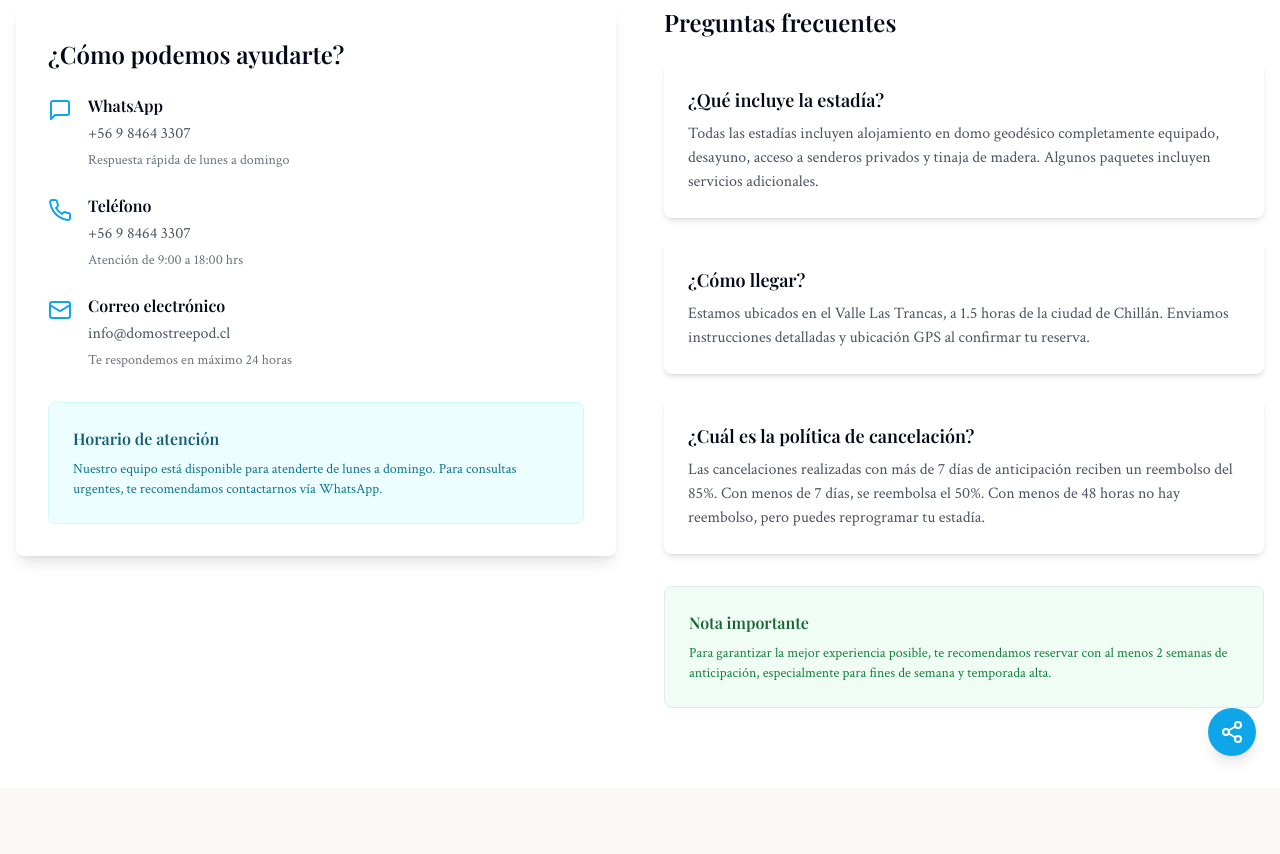
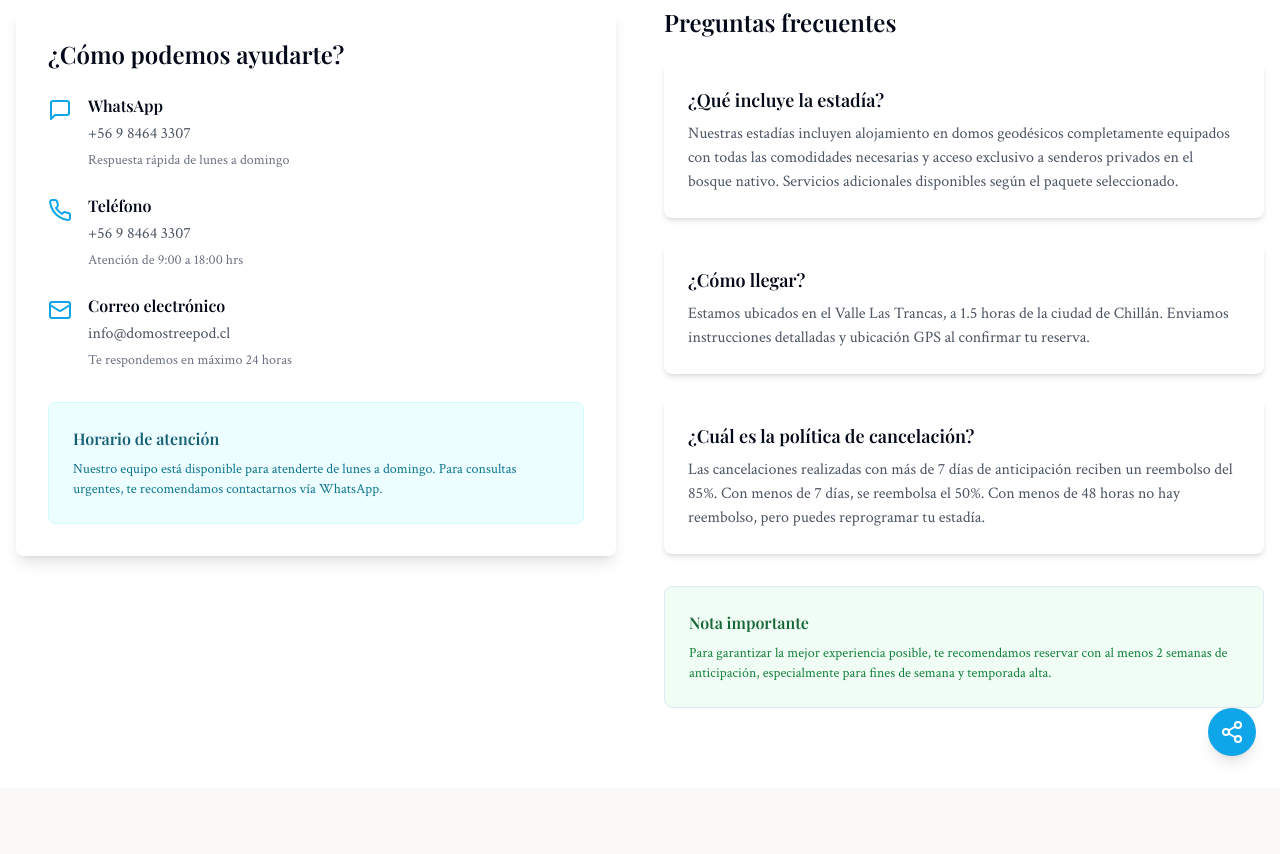
Before and after one commit to janetsep/glamping-domostreepod, a React (Vite) app: page / in a window 1280 px wide. Shown: the part 7680-8534 px from the top of the page. Built offline with nearby package versions, Linux system fonts and the light colour scheme; no server answers; the database is empty.

Commit message:
Refactor unit detail text
Improve wording and remove tinaja and breakfast from the stay includes text.

```diff
--- a/src/components/SimplifiedContact.tsx
+++ b/src/components/SimplifiedContact.tsx
@@ -5,7 +5,7 @@ import SocialButtons from "./contact/SocialButtons";
 const SimplifiedContact = () => {
   const faqs = [{
     question: "¿Qué incluye la estadía?",
-    answer: "Todas las estadías incluyen alojamiento en domo geodésico completamente equipado, desayuno, acceso a senderos privados y tinaja de madera. Algunos paquetes incluyen servicios adicionales."
+    answer: "Nuestras estadías incluyen alojamiento en domos geodésicos completamente equipados con todas las comodidades necesarias y acceso exclusivo a senderos privados en el bosque nativo. Servicios adicionales disponibles según el paquete seleccionado."
   }, {
     question: "¿Cómo llegar?",
     answer: "Estamos ubicados en el Valle Las Trancas, a 1.5 horas de la ciudad de Chillán. Enviamos instrucciones detalladas y ubicación GPS al confirmar tu reserva."
```
